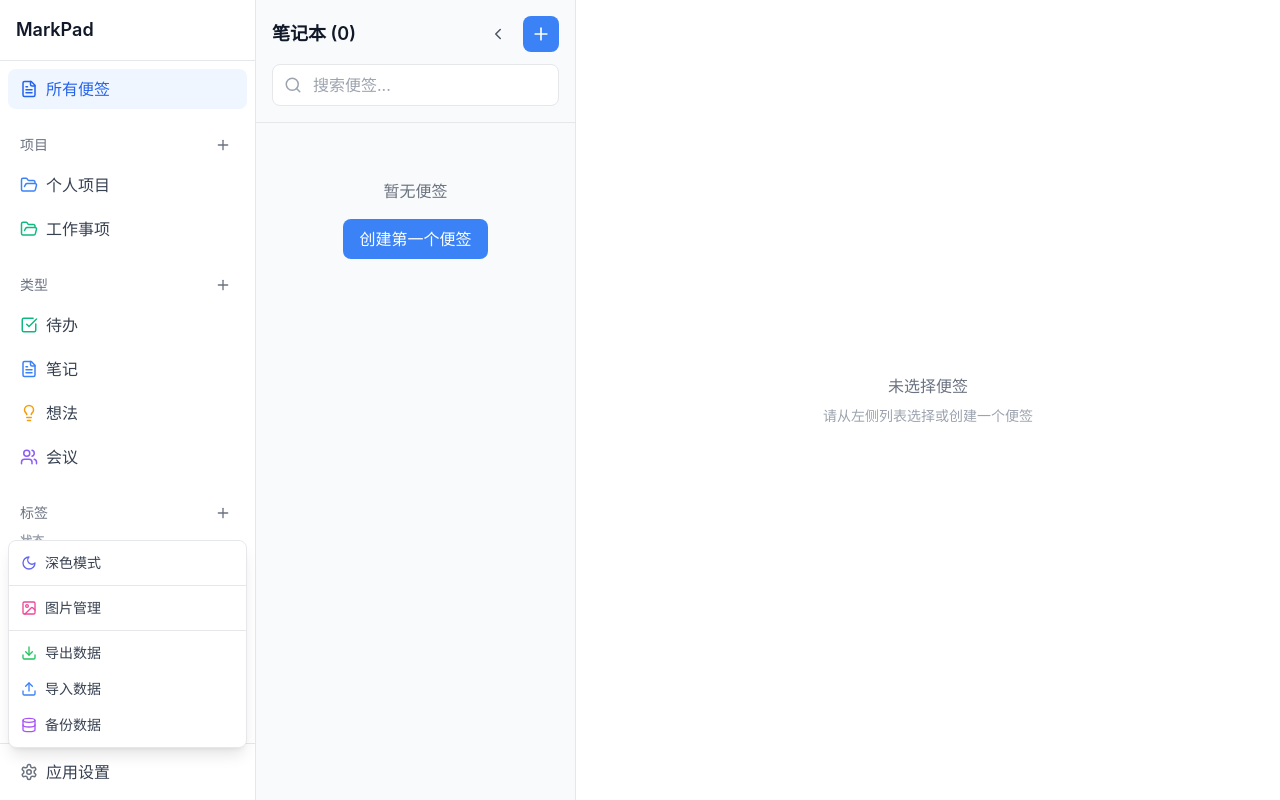
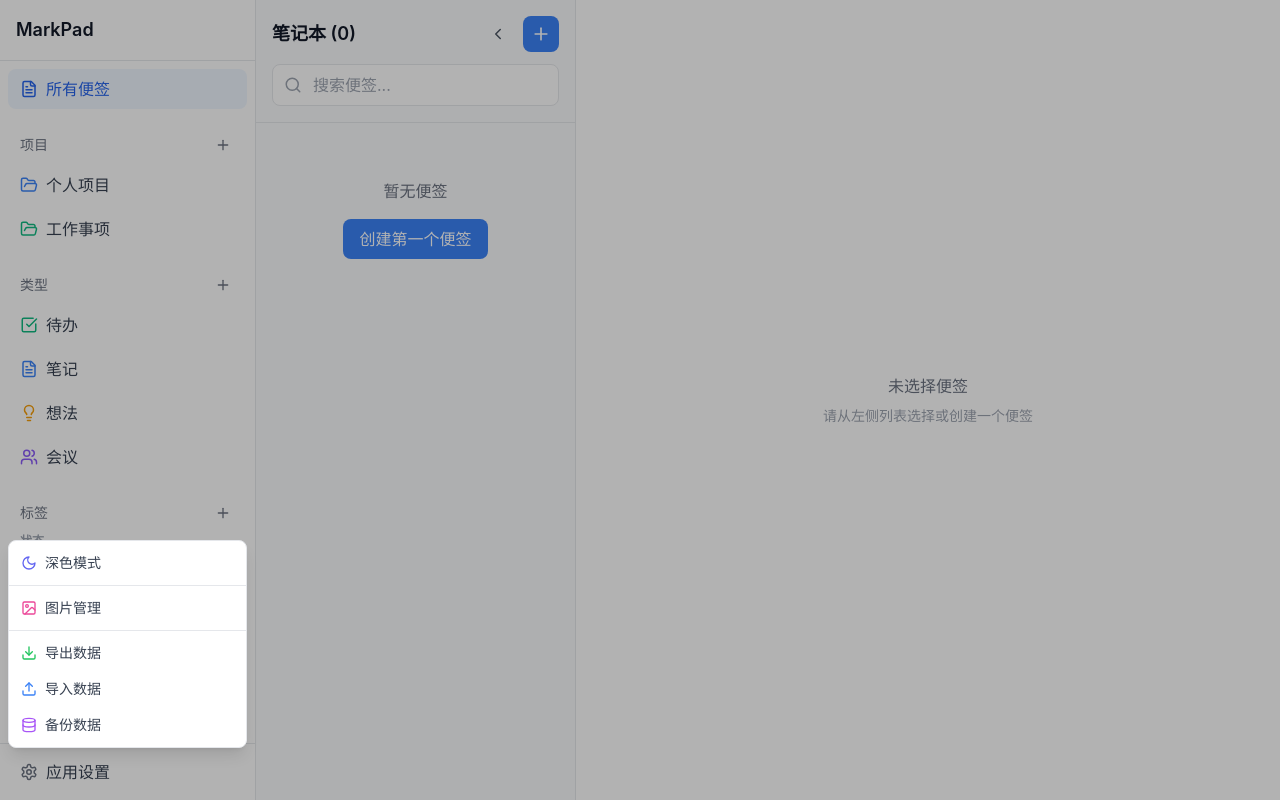
Before and after one commit to CodingYoo/MarkPad, a React (Vite) app: page / in a window 1280 px wide. Both pictures are taken after a click on the button "应用设置". Built offline with nearby package versions, Linux system fonts and the light colour scheme; the HTML template or start-up script is replaced by a standard one.

Commit message:
添加点击外部关闭设置菜单的功能，并优化相关代码结构

```diff
--- a/src/components/Sidebar.tsx
+++ b/src/components/Sidebar.tsx
@@ -1,4 +1,4 @@
-import { useState } from 'react'
+import { useState, useEffect, useRef } from 'react'
 import { useStore } from '../store'
 import { FolderOpen, Tag, CheckSquare, FileText, Lightbulb, Users, Plus, Settings, Database, Image, Download, Upload, Moon, Sun } from 'lucide-react'
 import { ProjectModal } from './ProjectModal'
@@ -34,6 +34,7 @@ export const Sidebar = () => {
   const [tagModalOpen, setTagModalOpen] = useState(false)
   const [showSettings, setShowSettings] = useState(false)
   const [showImageGallery, setShowImageGallery] = useState(false)
+  const settingsMenuRef = useRef<HTMLDivElement>(null)
 
   const iconMap: Record<string, typeof CheckSquare> = {
     CheckSquare,
@@ -48,6 +49,23 @@ export const Sidebar = () => {
     Lightbulb: '#f59e0b',
     Users: '#8b5cf6',
   }
+
+  // 点击外部关闭应用设置菜单
+  useEffect(() => {
+    const handleClickOutside = (event: MouseEvent) => {
+      if (settingsMenuRef.current && !settingsMenuRef.current.contains(event.target as Node)) {
+        setShowSettings(false)
+      }
+    }
+
+    if (showSettings) {
+      document.addEventListener('mousedown', handleClickOutside)
+    }
+
+    return () => {
+      document.removeEventListener('mousedown', handleClickOutside)
+    }
+  }, [showSettings])
 
   const handleExport = async () => {
     try {
@@ -350,7 +368,7 @@ export const Sidebar = () => {
 
       {/* Settings Section */}
       <div className="p-2 border-t border-gray-200 dark:border-gray-700">
-        <div className="relative">
+        <div className="relative" ref={settingsMenuRef}>
           <button
             onClick={() => setShowSettings(!showSettings)}
             className="w-full flex items-center gap-2 px-3 py-2 rounded-lg text-gray-700 dark:text-gray-300 hover:bg-gray-100 dark:hover:bg-gray-700 transition"
@@ -359,7 +377,14 @@ export const Sidebar = () => {
             <span>应用设置</span>
           </button>
           {showSettings && (
-            <div className="absolute bottom-full left-0 mb-1 w-full bg-white dark:bg-gray-800 border border-gray-200 dark:border-gray-700 rounded-lg shadow-lg py-1 z-50">
+            <>
+              {/* Backdrop */}
+              <div
+                className="fixed inset-0 bg-black/30 z-40"
+                onClick={() => setShowSettings(false)}
+              />
+              {/* Settings Menu */}
+              <div className="absolute bottom-full left-0 mb-1 w-full bg-white dark:bg-gray-800 border border-gray-200 dark:border-gray-700 rounded-lg shadow-lg py-1 z-50">
               <button
                 onClick={() => {
                   toggleTheme()
@@ -406,7 +431,8 @@ export const Sidebar = () => {
                 <Database size={16} className="text-purple-500" />
                 <span>备份数据</span>
               </button>
-            </div>
+              </div>
+            </>
           )}
         </div>
       </div>
```
